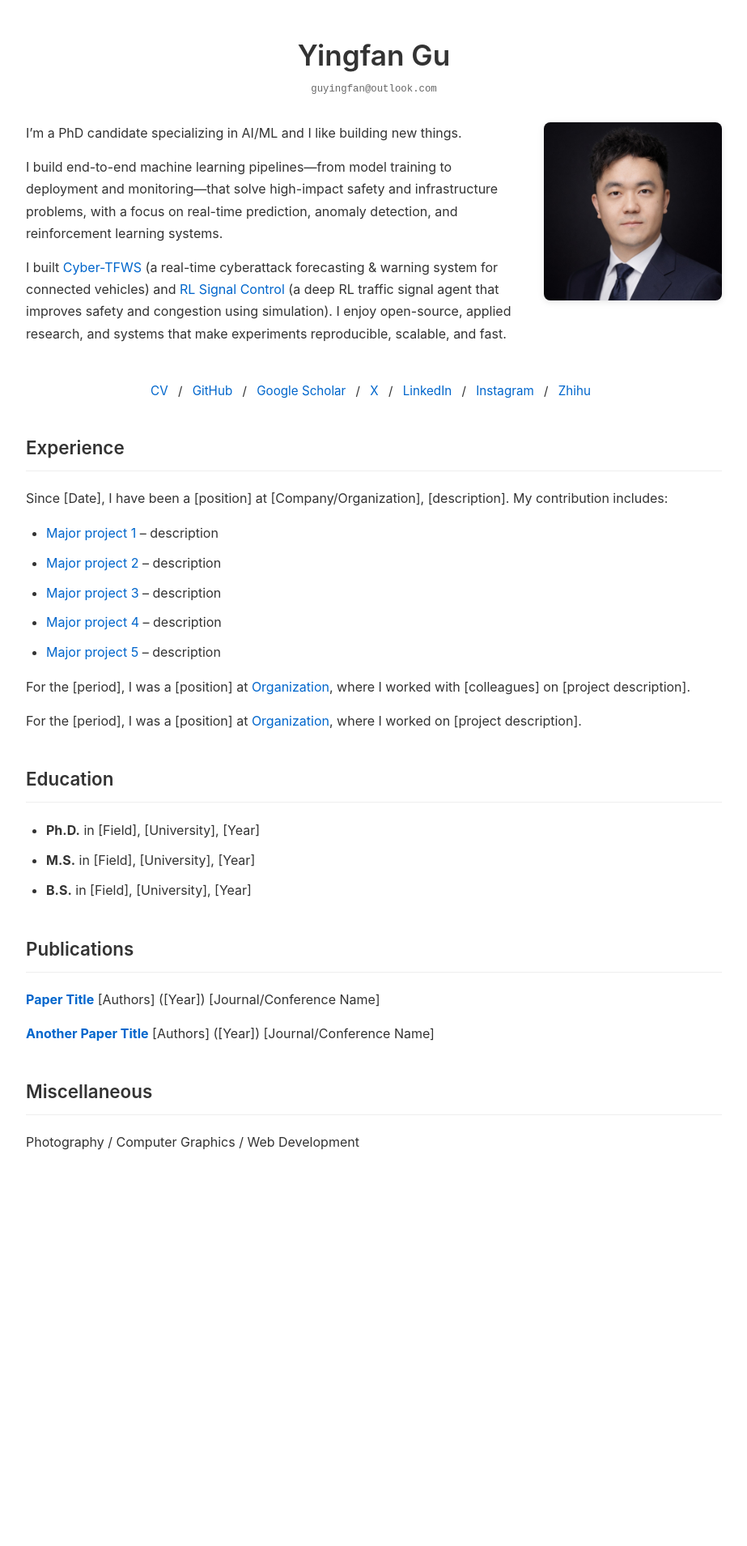
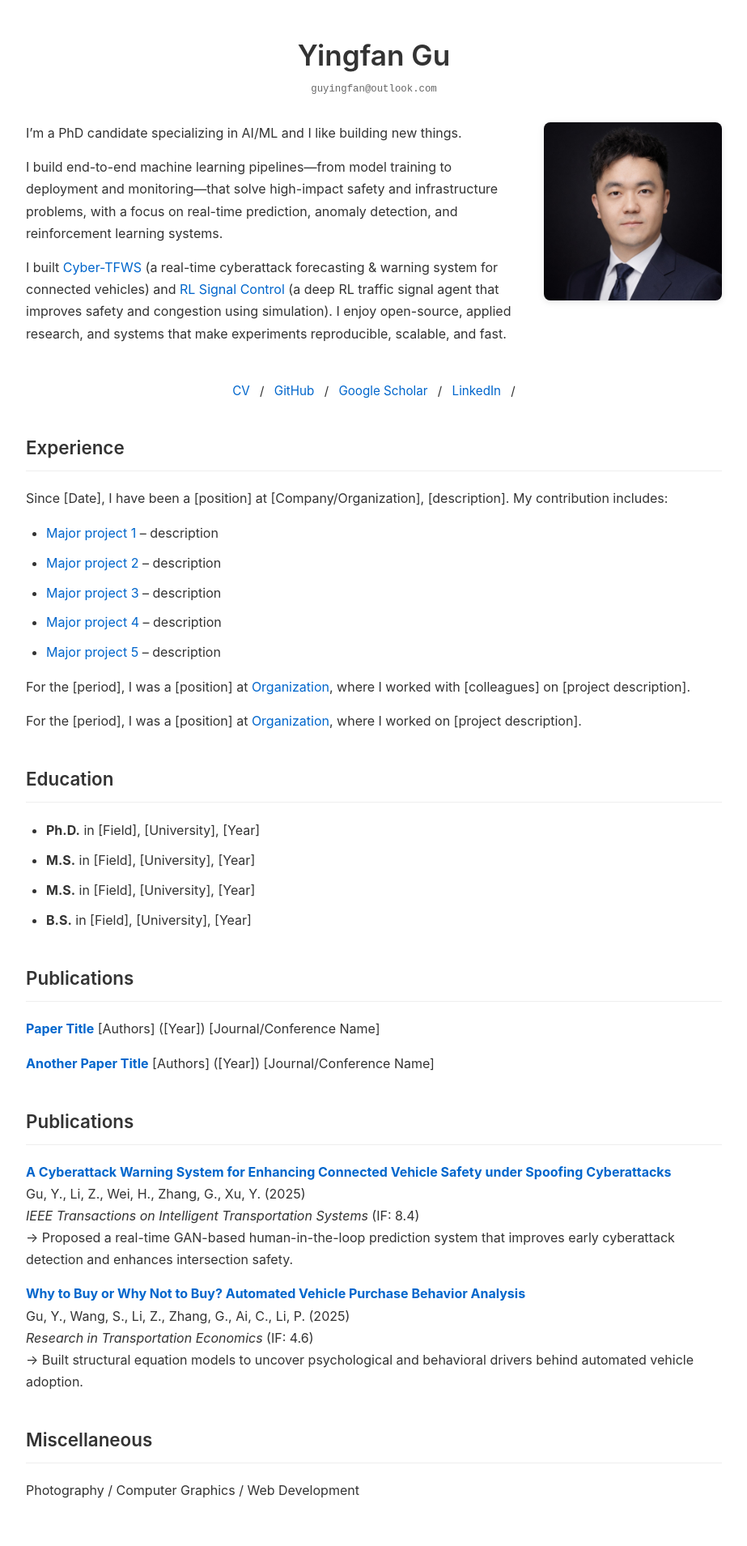
Before and after one commit to YingfanGu/YingfanGu.github.io, a Jekyll site: the page built from index.md, in a window 1280 px wide. Shown: the whole page at 81% size, without its empty margins (178-1101 px from the left). Built offline with Jekyll 4.4.1, drawn with Linux system fonts in a browser that asks for light colours; before the commit the page ends 1479 px from its top, so only the background shows below that.

Commit message:
Update bio section to remove social links and add new publications

```diff
--- a/index.md
+++ b/index.md
@@ -31,10 +31,7 @@ layout: minimal
   <a href="/">CV</a> /
   <a href="/">GitHub</a> /
   <a href="/">Google Scholar</a> /
-  <a href="/">X</a> /
   <a href="/">LinkedIn</a> /
-  <a href="/">Instagram</a> /
-  <a href="/">Zhihu</a>
 </div>
 
 ## Experience
@@ -55,6 +52,7 @@ For the [period], I was a [position] at [Organization](link), where I worked on
 
 * **Ph.D.** in [Field], [University], [Year]
 * **M.S.** in [Field], [University], [Year]
+* **M.S.** in [Field], [University], [Year]
 * **B.S.** in [Field], [University], [Year]
 
 ## Publications
@@ -67,6 +65,21 @@ For the [period], I was a [position] at [Organization](link), where I worked on
 [Authors] ([Year])
 [Journal/Conference Name]
 
+
+
+## Publications
+
+**[A Cyberattack Warning System for Enhancing Connected Vehicle Safety under Spoofing Cyberattacks](https://doi.org/10.1109/TITS.2025.3567763)**
+Gu, Y., Li, Z., Wei, H., Zhang, G., Xu, Y. (2025)
+*IEEE Transactions on Intelligent Transportation Systems* (IF: 8.4)
+→ Proposed a real-time GAN-based human-in-the-loop prediction system that improves early cyberattack detection and enhances intersection safety.
+
+**[Why to Buy or Why Not to Buy? Automated Vehicle Purchase Behavior Analysis](https://doi.org/10.1016/j.retrec.2024.101516)**
+Gu, Y., Wang, S., Li, Z., Zhang, G., Ai, C., Li, P. (2025)
+*Research in Transportation Economics* (IF: 4.6)
+→ Built structural equation models to uncover psychological and behavioral drivers behind automated vehicle adoption.
+
+
 ## Miscellaneous
 
 Photography / Computer Graphics / Web Development
```
